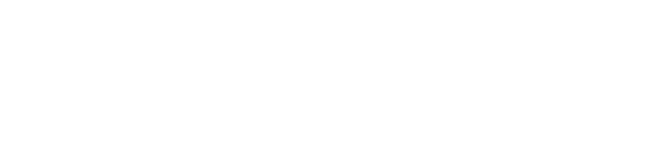
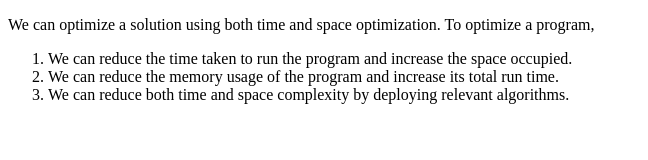
Before and after one commit to acciojob/ordered-list-practise-Ashwini277, a website: page main.html in a window 1280 px wide. Shown: the whole page, without its empty margins (0-648 px from the left). Drawn offline with Linux system fonts and the light colour scheme.

Commit message:
created a submission

```diff
--- a/main.html
+++ b/main.html
@@ -1,16 +1,16 @@
 <!DOCTYPE html>
-
-<html>
-
+<html lang="en">
 <head>
-	<link rel="stylesheet" href="styles.css">
+    <meta charset="UTF-8">
+    <meta name="viewport" content="width=device-width, initial-scale=1.0">
+    <title>Code Optimization</title>
 </head>
-
 <body>
-	<!-- the entire body must be written by student -->
-    <script type="text/javascript" src="./script.js">
-</script>
-
+    <p>We can optimize a solution using both time and space optimization. To optimize a program,</p>
+    <ol>
+        <li>We can reduce the time taken to run the program and increase the space occupied.</li>
+        <li>We can reduce the memory usage of the program and increase its total run time.</li>
+        <li>We can reduce both time and space complexity by deploying relevant algorithms.</li>
+    </ol>
 </body>
-
 </html>
```
